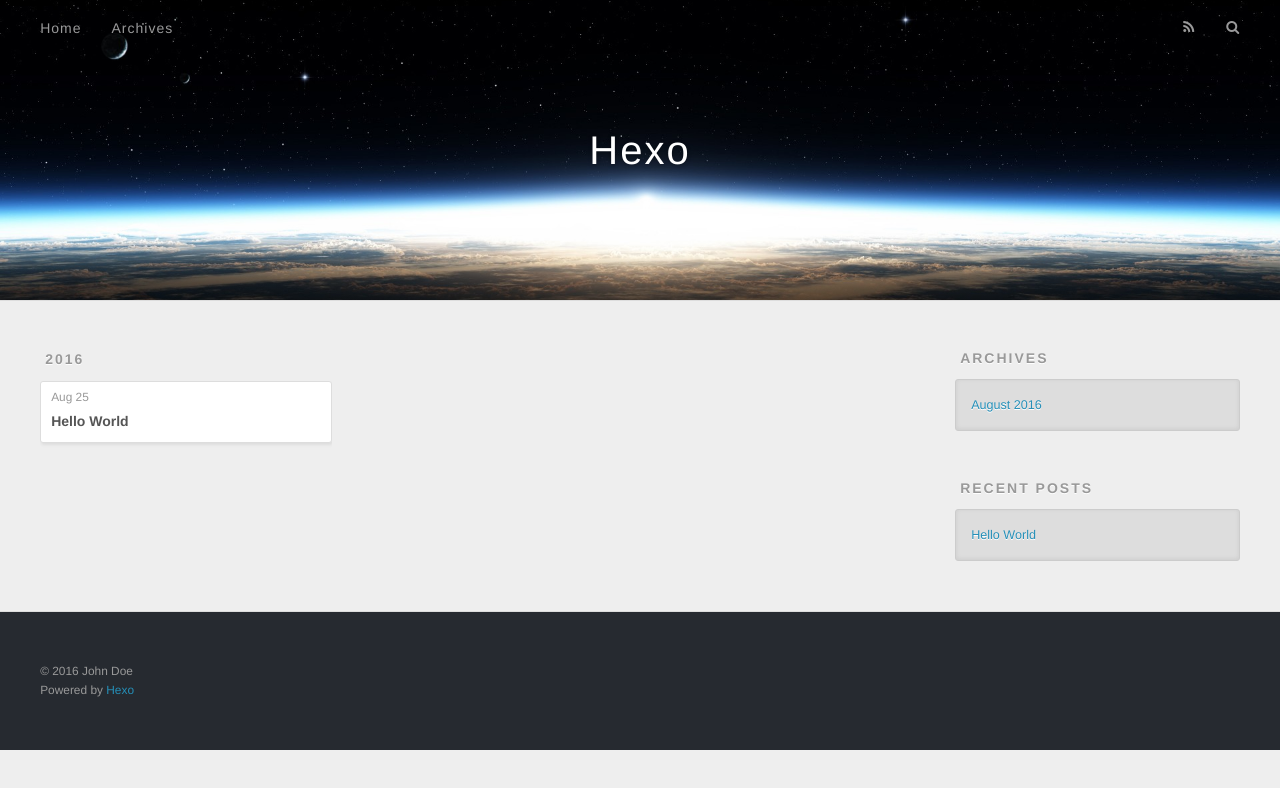
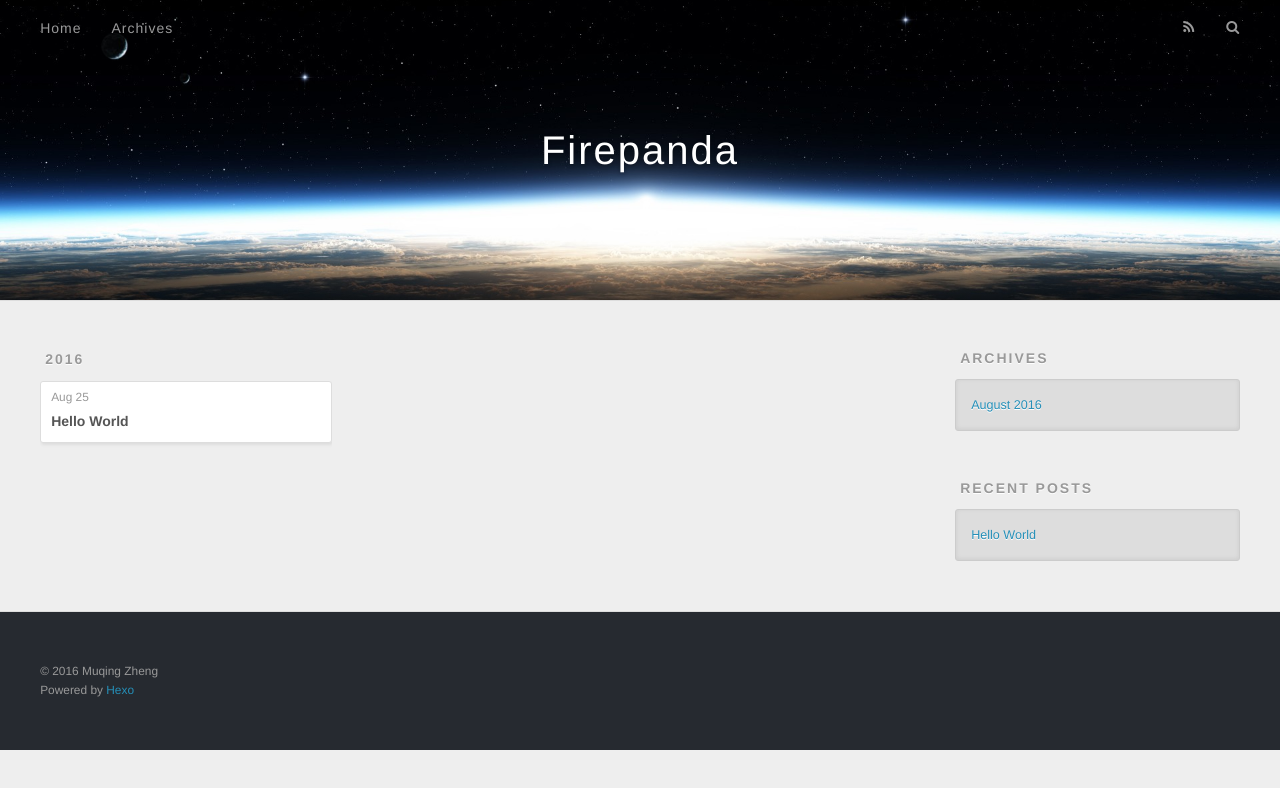
Before and after one commit to Firepanda415/firepanda415.github.io, a plain HTML site: page archives/2016/08/index.html in a window 1280 px wide. Drawn offline with nearby package versions, Linux system fonts and the light colour scheme.

Commit message:
Site updated: 2016-08-25 23:22:54

```diff
--- a/archives/2016/08/index.html
+++ b/archives/2016/08/index.html
@@ -3,16 +3,16 @@
 <head>
   <meta charset="utf-8">
 
-  <title>Archives: 2016/8 | Hexo</title>
+  <title>Archives: 2016/8 | Firepanda</title>
   <meta name="viewport" content="width=device-width, initial-scale=1, maximum-scale=1">
   <meta property="og:type" content="website">
-<meta property="og:title" content="Hexo">
+<meta property="og:title" content="Firepanda">
 <meta property="og:url" content="http://yoursite.com/archives/2016/08/index.html">
-<meta property="og:site_name" content="Hexo">
+<meta property="og:site_name" content="Firepanda">
 <meta name="twitter:card" content="summary">
-<meta name="twitter:title" content="Hexo">
+<meta name="twitter:title" content="Firepanda">
 
-    <link rel="alternate" href="/atom.xml" title="Hexo" type="application/atom+xml">
+    <link rel="alternate" href="/atom.xml" title="Firepanda" type="application/atom+xml">
 
 
     <link rel="icon" href="/favicon.png">
@@ -33,7 +33,7 @@
   <div id="header-outer" class="outer">
     <div id="header-title" class="inner">
       <h1 id="logo-wrap">
-        <a href="/" id="logo">Hexo</a>
+        <a href="/" id="logo">Firepanda</a>
       </h1>
 
     </div>
@@ -137,7 +137,7 @@
 
   <div class="outer">
     <div id="footer-info" class="inner">
-      &copy; 2016 John Doe<br>
+      &copy; 2016 Muqing Zheng<br>
       Powered by <a href="http://hexo.io/" target="_blank">Hexo</a>
     </div>
   </div>
```
Also changed, not shown: 2016/08/25/hello-world/index.html (+6 -6 lines), archives/2016/index.html (+7 -7 lines), archives/index.html (+7 -7 lines), index.html (+8 -8 lines).
